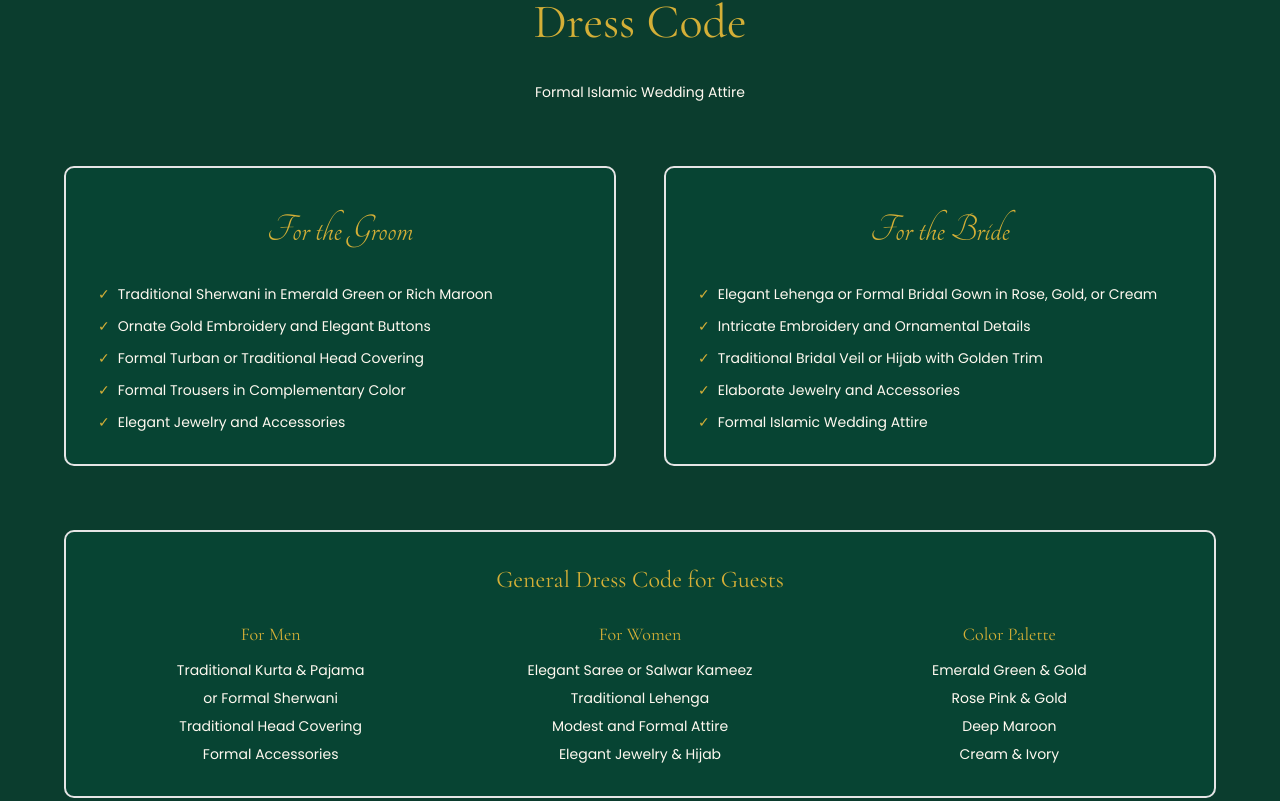
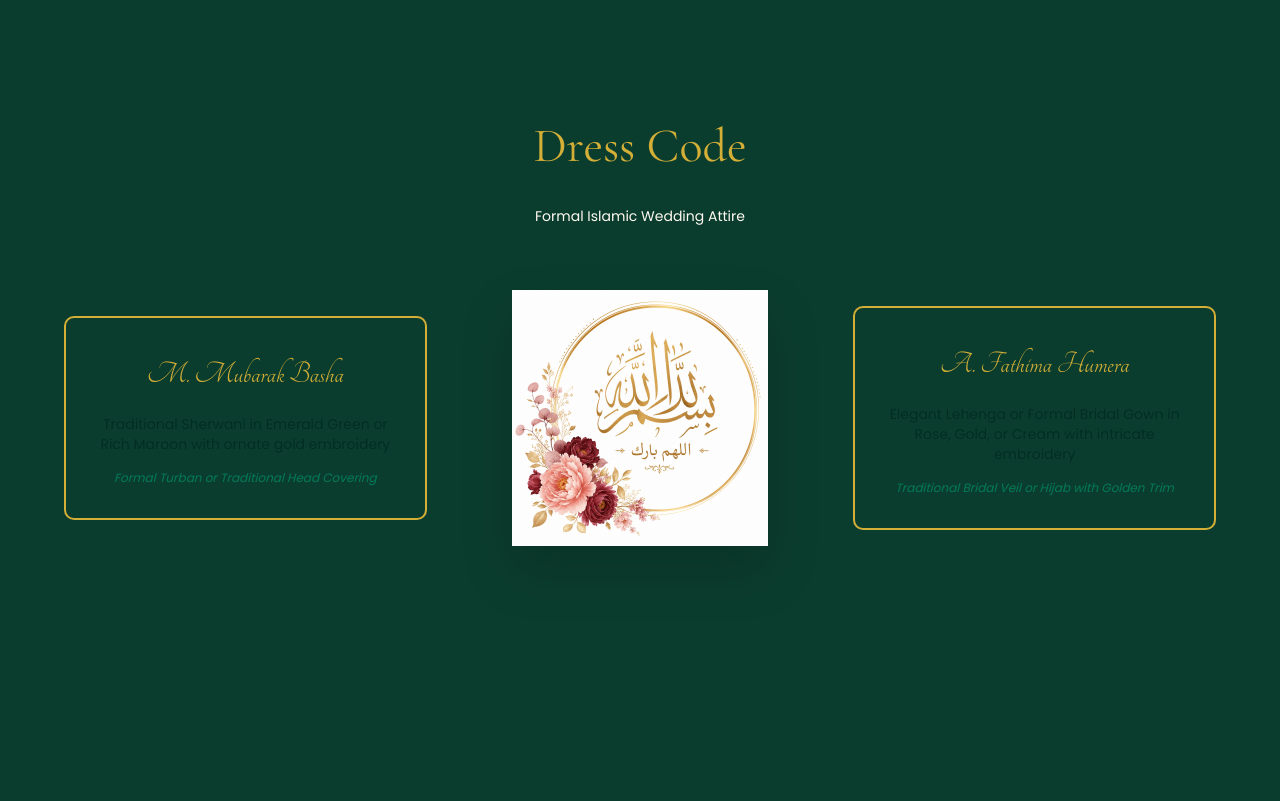
Before and after one commit to Muzammilmaker/mubarak-invitation-fathima, a Next.js app: page / in a window 1280 px wide. Shown: the part 5439-6240 px from the top of the page. Built offline with nearby package versions, Linux system fonts and the light colour scheme.

Commit message:
feat: revamp dress code section layout and add Bismillah image

```diff
--- a/components/dress-code.tsx
+++ b/components/dress-code.tsx
@@ -1,11 +1,12 @@
 'use client'
 
 import React from 'react'
+import Image from 'next/image'
 
 export function DressCode() {
   return (
-    <section className="min-h-screen bg-emerald-950 py-16 px-4">
-      <div className="max-w-6xl mx-auto">
+    <section className="min-h-screen bg-emerald-950 py-16 px-4 flex items-center justify-center">
+      <div className="max-w-6xl mx-auto w-full">
         {/* Section Title */}
         <div className="text-center mb-16">
           <h2 className="font-heading text-4xl md:text-5xl text-gold font-light mb-4">Dress Code</h2>
@@ -13,98 +14,46 @@ export function DressCode() {
           <p className="text-gold/80 font-body text-sm mt-4">Formal Islamic Wedding Attire</p>
         </div>
 
-        {/* Groom and Bride Section */}
-        <div className="grid md:grid-cols-2 gap-12 items-start mb-16">
-          {/* Groom */}
-          <div className="text-center p-8 border-2 border-gold/30 rounded-lg bg-emerald-900/40">
-            <h3 style={{ fontFamily: 'var(--font-script)', fontSize: '2.5rem', fontWeight: '400', color: '#D4AF37', marginBottom: '1.5rem' }}>
-              For the Groom
+        {/* Main Layout: Groom | Islamic Calligraphy | Bride */}
+        <div className="grid md:grid-cols-3 gap-8 items-center">
+          {/* Groom Box */}
+          <div className="text-center p-8 border-2 border-gold rounded-lg bg-cream">
+            <h3 style={{ fontFamily: 'var(--font-script)', fontSize: '2rem', fontWeight: '400', color: '#D4AF37', marginBottom: '1rem' }}>
+              M. Mubarak Basha
             </h3>
-            <ul className="text-cream/80 font-body text-sm space-y-3 text-left">
-              <li className="flex gap-2">
-                <span className="text-gold">✓</span>
-                <span>Traditional Sherwani in Emerald Green or Rich Maroon</span>
-              </li>
-              <li className="flex gap-2">
-                <span className="text-gold">✓</span>
-                <span>Ornate Gold Embroidery and Elegant Buttons</span>
-              </li>
-              <li className="flex gap-2">
-                <span className="text-gold">✓</span>
-                <span>Formal Turban or Traditional Head Covering</span>
-              </li>
-              <li className="flex gap-2">
-                <span className="text-gold">✓</span>
-                <span>Formal Trousers in Complementary Color</span>
-              </li>
-              <li className="flex gap-2">
-                <span className="text-gold">✓</span>
-                <span>Elegant Jewelry and Accessories</span>
-              </li>
-            </ul>
+            <p className="text-emerald-950 font-body text-sm mb-4">
+              Traditional Sherwani in Emerald Green or Rich Maroon with ornate gold embroidery
+            </p>
+            <p className="text-emerald-700 font-body text-xs italic">
+              Formal Turban or Traditional Head Covering
+            </p>
           </div>
 
-          {/* Bride */}
-          <div className="text-center p-8 border-2 border-gold/30 rounded-lg bg-emerald-900/40">
-            <h3 style={{ fontFamily: 'var(--font-script)', fontSize: '2.5rem', fontWeight: '400', color: '#D4AF37', marginBottom: '1.5rem' }}>
-              For the Bride
+          {/* Center: Islamic Calligraphy Circle */}
+          <div className="flex justify-center items-center">
+            <div className="relative w-64 h-64 flex items-center justify-center">
+              <Image
+                src="/bismillah-circle.png"
+                alt="Islamic Calligraphy - Bismillah"
+                width={280}
+                height={280}
+                className="object-contain drop-shadow-2xl"
+                priority
+              />
+            </div>
+          </div>
+
+          {/* Bride Box */}
+          <div className="text-center p-8 border-2 border-gold rounded-lg bg-cream">
+            <h3 style={{ fontFamily: 'var(--font-script)', fontSize: '2rem', fontWeight: '400', color: '#D4AF37', marginBottom: '1rem' }}>
+              A. Fathima Humera
             </h3>
-            <ul className="text-cream/80 font-body text-sm space-y-3 text-left">
-              <li className="flex gap-2">
-                <span className="text-gold">✓</span>
-                <span>Elegant Lehenga or Formal Bridal Gown in Rose, Gold, or Cream</span>
-              </li>
-              <li className="flex gap-2">
-                <span className="text-gold">✓</span>
-                <span>Intricate Embroidery and Ornamental Details</span>
-              </li>
-              <li className="flex gap-2">
-                <span className="text-gold">✓</span>
-                <span>Traditional Bridal Veil or Hijab with Golden Trim</span>
-              </li>
-              <li className="flex gap-2">
-                <span className="text-gold">✓</span>
-                <span>Elaborate Jewelry and Accessories</span>
-              </li>
-              <li className="flex gap-2">
-                <span className="text-gold">✓</span>
-                <span>Formal Islamic Wedding Attire</span>
-              </li>
-            </ul>
-          </div>
-        </div>
-
-        {/* General Dress Code */}
-        <div className="p-8 border-2 border-gold/30 rounded-lg bg-emerald-900/40">
-          <h3 className="font-heading text-2xl text-gold mb-6 text-center">General Dress Code for Guests</h3>
-          <div className="grid md:grid-cols-3 gap-6">
-            <div className="text-center">
-              <p className="font-heading text-lg text-gold mb-3">For Men</p>
-              <ul className="text-cream/80 font-body text-sm space-y-2">
-                <li>Traditional Kurta & Pajama</li>
-                <li>or Formal Sherwani</li>
-                <li>Traditional Head Covering</li>
-                <li>Formal Accessories</li>
-              </ul>
-            </div>
-            <div className="text-center">
-              <p className="font-heading text-lg text-gold mb-3">For Women</p>
-              <ul className="text-cream/80 font-body text-sm space-y-2">
-                <li>Elegant Saree or Salwar Kameez</li>
-                <li>Traditional Lehenga</li>
-                <li>Modest and Formal Attire</li>
-                <li>Elegant Jewelry & Hijab</li>
-              </ul>
-            </div>
-            <div className="text-center">
-              <p className="font-heading text-lg text-gold mb-3">Color Palette</p>
-              <ul className="text-cream/80 font-body text-sm space-y-2">
-                <li>Emerald Green & Gold</li>
-                <li>Rose Pink & Gold</li>
-                <li>Deep Maroon</li>
-                <li>Cream & Ivory</li>
-              </ul>
-            </div>
+            <p className="text-emerald-950 font-body text-sm mb-4">
+              Elegant Lehenga or Formal Bridal Gown in Rose, Gold, or Cream with intricate embroidery
+            </p>
+            <p className="text-emerald-700 font-body text-xs italic">
+              Traditional Bridal Veil or Hijab with Golden Trim
+            </p>
           </div>
         </div>
       </div>
```
Also changed, not shown: public/bismillah-circle.png (added).
